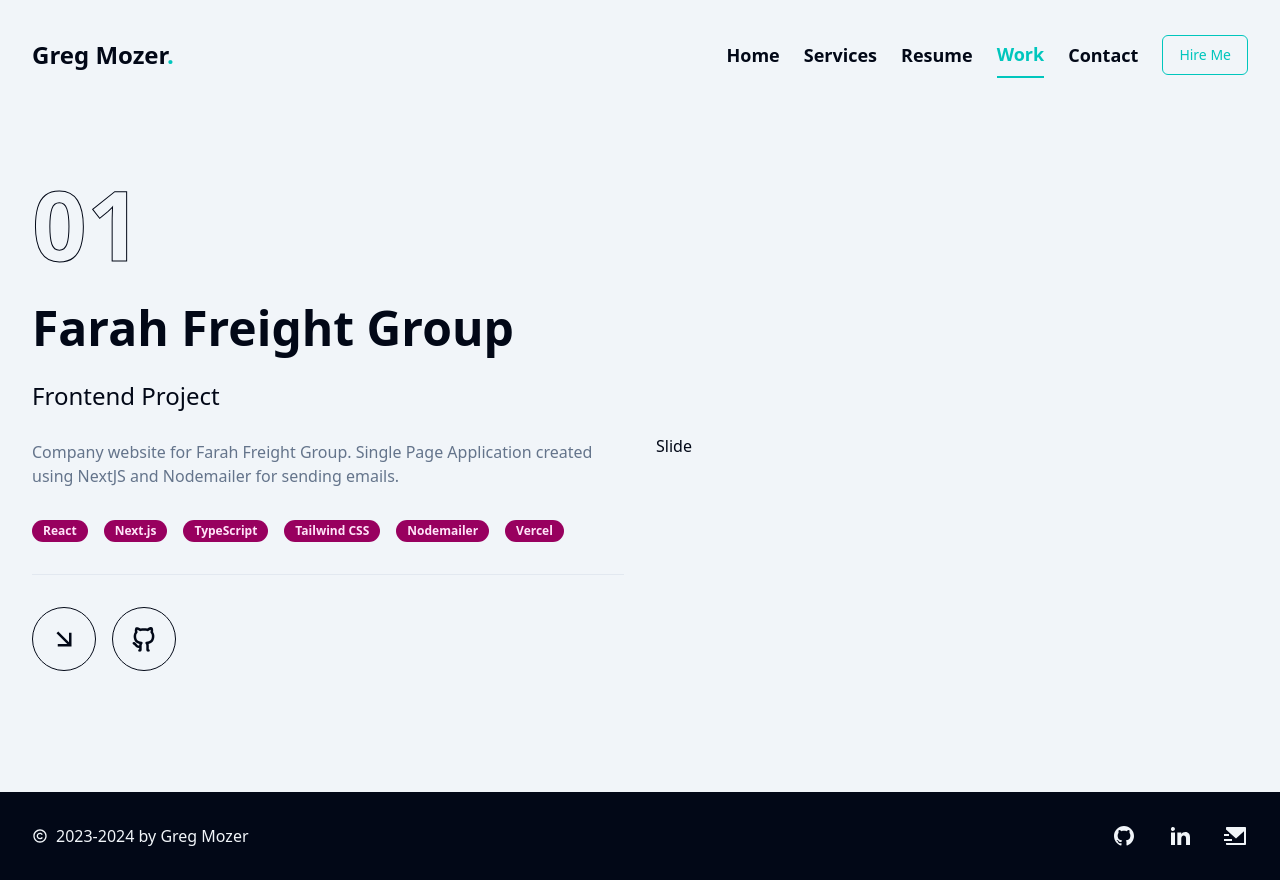
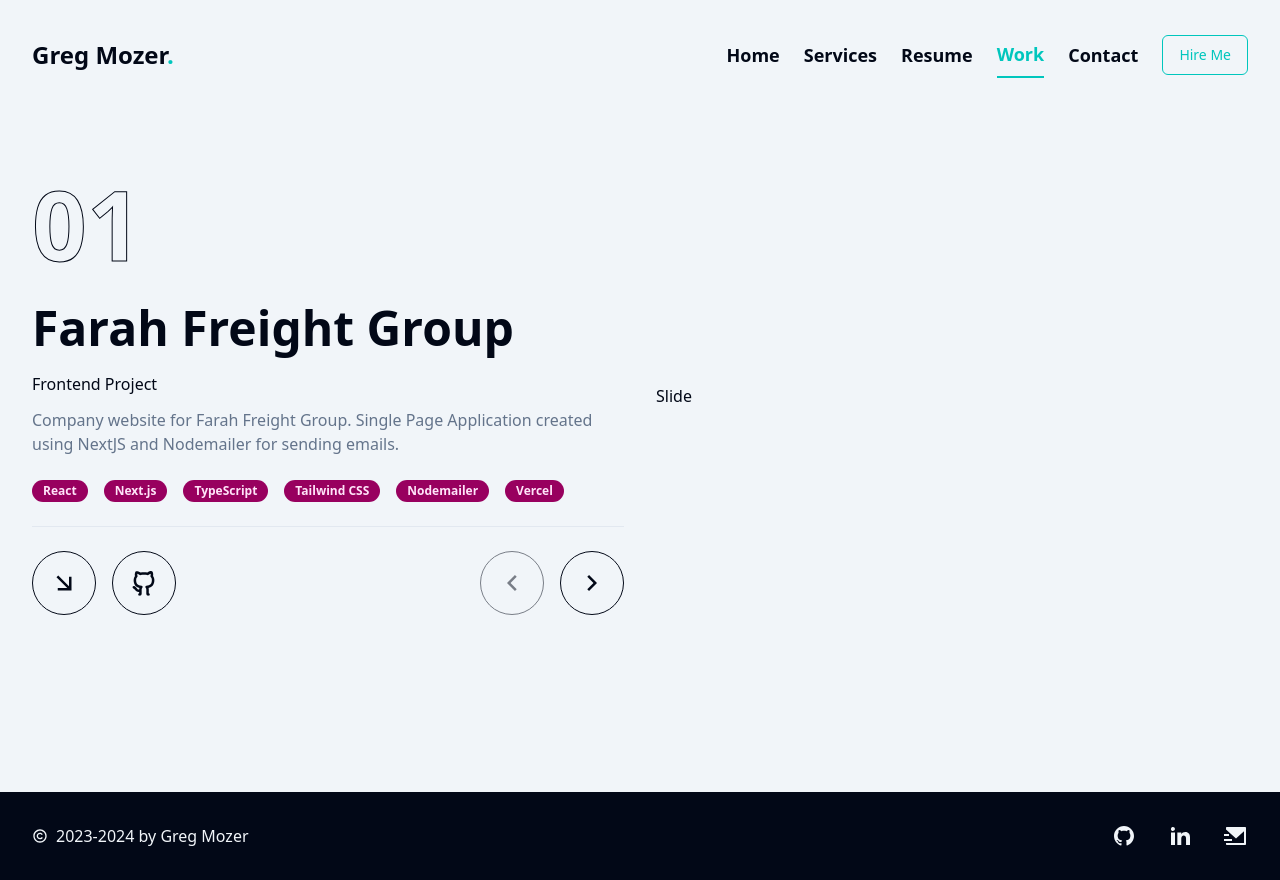
Before and after one commit to propbono/next-gmozer.ca, a Next.js app: page /work in a window 1280 px wide. Built offline with nearby package versions, Linux system fonts and the light colour scheme.

Commit message:
feat: add navigation to the carousel

```diff
--- a/app/(footer)/work/page.tsx
+++ b/app/(footer)/work/page.tsx
@@ -1,9 +1,12 @@
+"use client";
 import { Badge } from "@/components/ui/badge";
-import { Carousel, CarouselContent, CarouselItem, CarouselNext, CarouselPrevious } from "@/components/ui/carousel";
+import { Button } from "@/components/ui/button";
+import { Carousel, type CarouselApi, CarouselContent, CarouselItem } from "@/components/ui/carousel";
 import { Separator } from "@/components/ui/separator";
 import { Tooltip, TooltipContent, TooltipTrigger } from "@/components/ui/tooltip";
 import Link from "next/link";
-import { RiArrowRightDownLine, RiGithubLine } from "react-icons/ri";
+import { useCallback, useEffect, useState } from "react";
+import { RiArrowLeftSLine, RiArrowRightDownLine, RiArrowRightSLine, RiGithubLine } from "react-icons/ri";
 
 const PROJECTS = [
   {
@@ -50,7 +53,8 @@ const PROJECTS = [
   },
 ];
 
-// TODO: Add Projects constant
+// TODO: Add static navigation in right bottom corner of the picture
+// TODO: Add project pictures
 // TODO: Add custom logo fonts for headers
 // TODO: Add Contact page
 // TODO: Add Hire page
@@ -61,27 +65,57 @@ const PROJECTS = [
 // TODO: IMplement clean architecture
 
 export default function Work() {
+  const [api, setApi] = useState<CarouselApi>();
+  const [current, setCurrent] = useState(0);
+  const [count, setCount] = useState(0);
+
+  useEffect(() => {
+    if (!api) return;
+
+    setCount(api.scrollSnapList().length);
+    setCurrent(api.selectedScrollSnap() + 1);
+
+    api.on("select", () => {
+      setCurrent(api.selectedScrollSnap() + 1);
+    });
+  }, [api]);
+
+  const handleNext = useCallback(() => {
+    if (api && api.canScrollNext()) {
+      api.scrollNext();
+    }
+  }, [api]);
+
+  const handlePrevious = useCallback(() => {
+    if (api && api.canScrollPrev()) {
+      api.scrollPrev();
+    }
+  }, [api]);
+
   return (
     <section className="container  min-h-[80vh] justify-center py-12">
-      <Carousel>
+      <Carousel setApi={setApi}>
         <CarouselContent>
           {PROJECTS.map((item, index) => (
             <CarouselItem key={item.title + index}>
               <div className="flex flex-col md:flex-row gap-8 items-center md:justify-between">
-                <div className="w-full md:w-1/2 md:h-[540px] flex flex-col md:justify-between order-2 md:order-none">
-                  <div className="flex flex-col gap-8 h-1/2">
-                    <span className="text-8xl leading-none font-extrabold text-transparent text-outline">{(index + 1).toString().padStart(2, "0")}</span>
-                    <h2 className="leading-none font-bold text-5xl text-foreground group-hover:text-primary transition-all duration-500 capitalize">
+                <div className="w-full md:w-1/2 flex flex-col md:justify-between order-2 md:order-none">
+                  <div className="flex gap-6 flex-col h-1/2">
+                    <div className="flex flex-col">
+                      <span className="text-8xl leading-none font-extrabold text-transparent text-outline mb-8">{(index + 1).toString().padStart(2, "0")}</span>
+                      <h2 className="leading-none font-bold text-5xl text-foreground group-hover:text-primary transition-all duration-500 capitalize mb-6">
                         {item.title}
                       </h2>
-                    <h3 className="leading-none font-medium text-2xl">{item.category} Project</h3>
+                      <h3 className="leading-none font-medium text-2x mb-4">{item.category} Project</h3>
                       <p className="text-muted-foreground">
                         {item.description}
                       </p>
-                    <div className="flex gap-4">
+                    </div>
+                    <div className="flex flex-wrap gap-4">
                       {item.stack.map((stack, index) => <Badge className="bg-secondary text-secondary-foreground" key={`${stack}-${index}`}>{stack}</Badge>)}
                     </div>
                     <Separator />
+                    <div className="flex flex-row md:justify-between gap-4">
                       <div className="flex gap-4 items-center">
                         <Link href={item.liveLink}>
                           <Tooltip>
@@ -100,6 +134,25 @@ export default function Work() {
                           </Tooltip>
                         </Link>
                       </div>
+                      <div className="flex gap-4 items-center">
+                        <Button
+                          onClick={handlePrevious}
+                          disabled={!api?.canScrollPrev()}
+                          variant="ghost"
+                          className="size-16 rounded-full border border-foreground flex justify-center items-center group"
+                        >
+                          <RiArrowLeftSLine className="text-3xl text-foreground group-hover:text-primary transition-all duration-500" />
+                        </Button>
+                        <Button
+                          onClick={handleNext}
+                          disabled={!api?.canScrollNext()}
+                          variant="ghost"
+                          className="size-16 rounded-full border border-foreground flex justify-center items-center group"
+                        >
+                          <RiArrowRightSLine className="text-3xl text-foreground group-hover:text-primary transition-all duration-500" />
+                        </Button>
+                      </div>
+                    </div>
                   </div>
                 </div>
                 <div className="w-full md:w-1/2">
```
Lines whose indentation alone changed are shown as unchanged.
